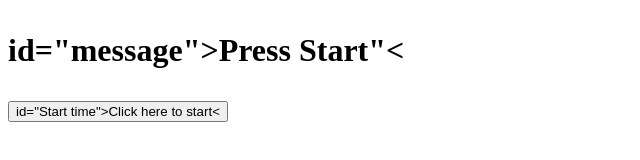
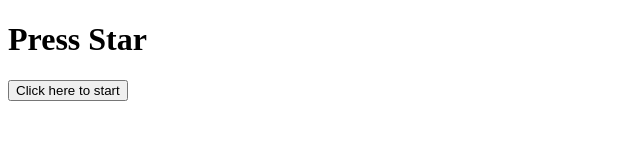
Before and after one commit to newcoder7810/reacetion-time, a plain HTML site: page index.html in a window 1280 px wide. Shown: the whole page, without its empty margins (0-640 px from the left). Drawn offline with Linux system fonts and the light colour scheme.

Commit message:
html fixed

```diff
--- a/index.html
+++ b/index.html
@@ -1,13 +1,17 @@
 <!DOCTYPE html>
+
 <html>
-  <head>
-<title>"Reaction Time Tester"</title>
-  </head>
-    <centre>
-      <body>
-        <h1><p> id="message">Press Start"<</p></h1>
-        <button> id="Start time">Click here to start<</button>
-      </body>
-    </centre>
+
+<head>
+  <title>"Reaction Time Tester"</title>
+</head>
+
+<body>
+
+  <h1 id="message">Press Star</h1>
+
+  <button id="startButton">Click here to start</button>
+
+</body>
 
 </html>
```
